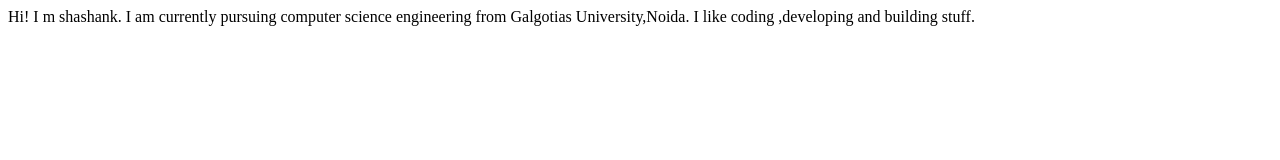
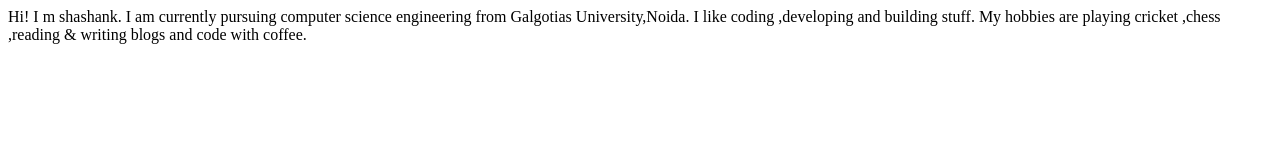
Before and after one commit to shashank1223/shashank-site, a plain HTML site: page index.html in a window 1280 px wide. Drawn offline with Linux system fonts and the light colour scheme.

Commit message:
added hobbies in index.html

```diff
--- a/index.html
+++ b/index.html
@@ -10,6 +10,10 @@
         from Galgotias University,Noida. I like coding ,developing and building
         stuff.
 
+        My hobbies are playing cricket ,chess ,reading & writing blogs
+        and code with coffee.
+
+
 
 </body>
 </html>
```
